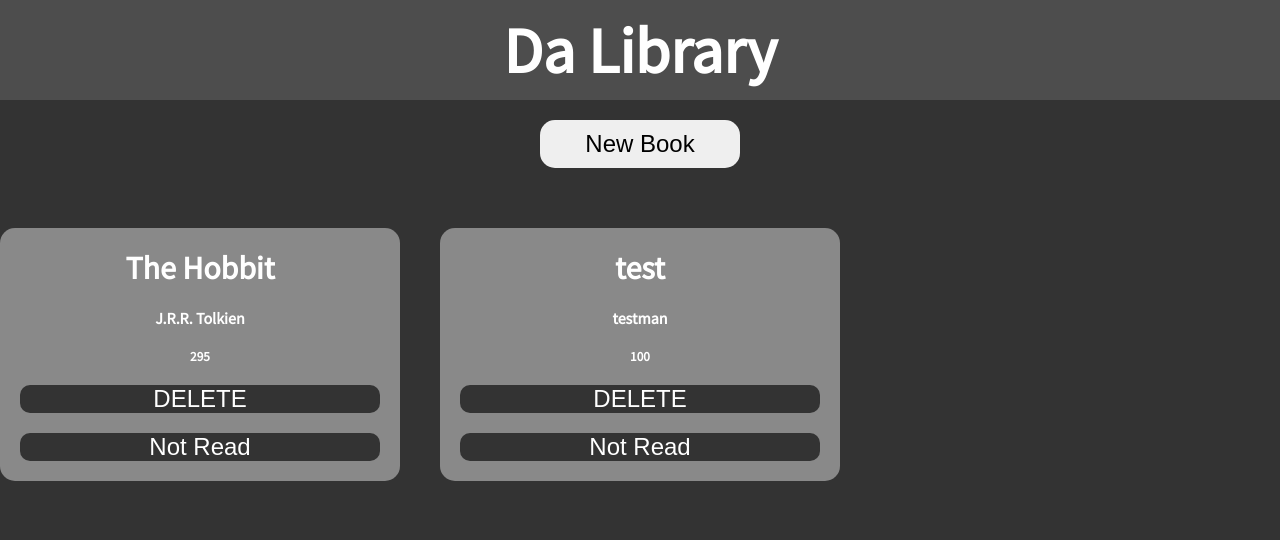
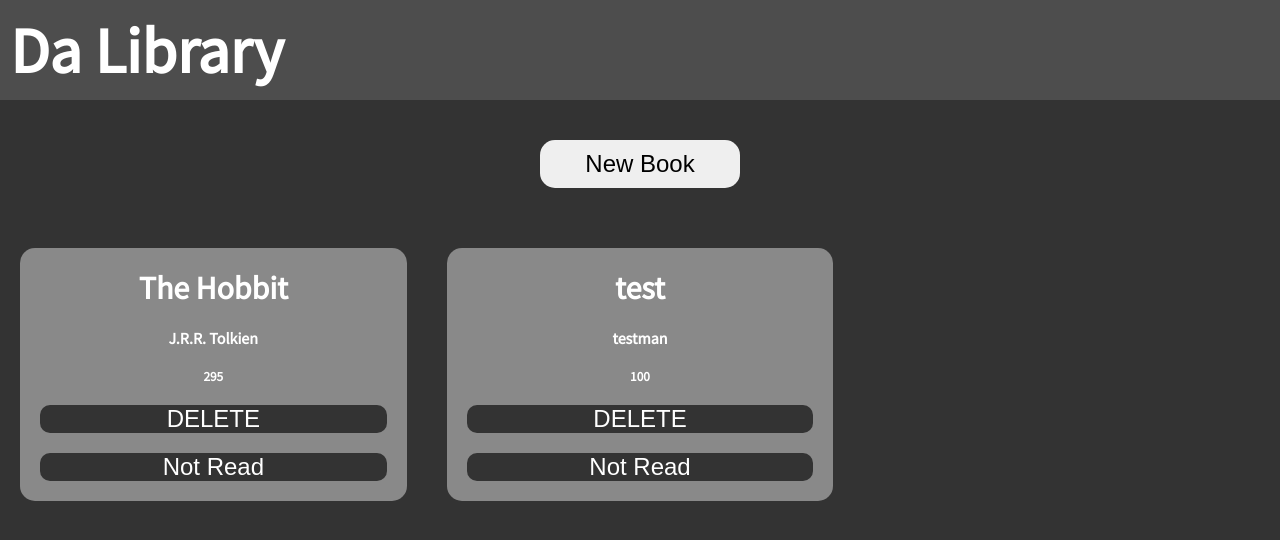
Before and after one commit to Kian2002/odin-library, a website: page index.html in a window 1280 px wide. Drawn offline with Linux system fonts and the light colour scheme.

Commit message:
move header to left & add padding to main

```diff
--- a/styles.css
+++ b/styles.css
@@ -23,7 +23,7 @@ body {
 header {
     background-color: var(--secondary-color);
     display: flex;
-    justify-content: center;
+    justify-content: flex-start;
     align-items: center;
     font-size: 2rem;
     padding: 10px;
@@ -33,6 +33,7 @@ header {
 
 .main {
     text-align: center;
+    padding: 20px;
 }
 
 .new-book-btn {
```
